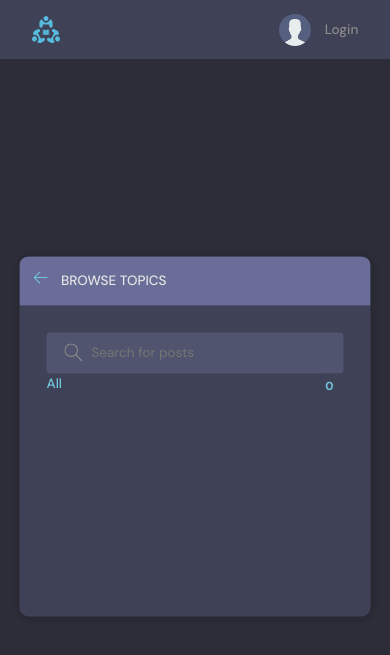
After one commit to AkramExp/chat-room, a Django app: page /topics-page/ in a window 390 px wide. The commit adds this page. Shown: the top 655 px of the page. Run offline with Django 4.2, Linux system fonts and the light colour scheme; data that the repository does not hold is empty.

Commit message:
Add mobile responsive topics page

```diff
--- a/base/templates/base/home.html
+++ b/base/templates/base/home.html
@@ -23,7 +23,7 @@
                     </label>
                 </form>
                 <div class="mobile-menuItems">
-                    <a class="btn btn--main btn--pill" href="#">Browse Topics</a>
+                    <a class="btn btn--main btn--pill" href="{% url 'topics-page' %}">Browse Topics</a>
                     <a class="btn btn--main btn--pill" href="#">Recent Activities</a>
                 </div>
             </div>
--- /dev/null
+++ b/base/templates/base/topics.html
@@ -0,0 +1,52 @@
+{% extends 'main.html' %}
+
+{% block content %}
+
+<main class="create-room layout">
+    <div class="container">
+        <div class="layout__box">
+            <div class="layout__boxHeader">
+                <div class="layout__boxTitle">
+                    <a href="{% url 'home' %}">
+                        <svg version="1.1" xmlns="http://www.w3.org/2000/svg" width="32" height="32"
+                             viewBox="0 0 32 32">
+                            <title>arrow-left</title>
+                            <path
+                                    d="M13.723 2.286l-13.723 13.714 13.719 13.714 1.616-1.611-10.96-10.96h27.625v-2.286h-27.625l10.965-10.965-1.616-1.607z"
+                            ></path>
+                        </svg>
+                    </a>
+                    <h3>Browse Topics</h3>
+                </div>
+            </div>
+
+            <div class="topics-page layout__body">
+                <form action="" method="GET" class="header__search">
+                    <label>
+                        <svg version="1.1" xmlns="http://www.w3.org/2000/svg" width="32" height="32"
+                             viewBox="0 0 32 32">
+                            <title>search</title>
+                            <path
+                                    d="M32 30.586l-10.845-10.845c1.771-2.092 2.845-4.791 2.845-7.741 0-6.617-5.383-12-12-12s-12 5.383-12 12c0 6.617 5.383 12 12 12 2.949 0 5.649-1.074 7.741-2.845l10.845 10.845 1.414-1.414zM12 22c-5.514 0-10-4.486-10-10s4.486-10 10-10c5.514 0 10 4.486 10 10s-4.486 10-10 10z"
+                            ></path>
+                        </svg>
+                        <input name="q" placeholder="Search for posts"/>
+                    </label>
+                </form>
+
+                <ul class="topics__list">
+                    <li>
+                        <a href="{% url 'home' %}" class="active">All <span>{{topics.count}}</span></a>
+                    </li>
+                    {% for topic in topics %}
+                    <li>
+                        <a href="{% url 'home' %}?q={{topic.name}}" class="active">{{topic.name}}<span>{{topic.room_set.all.count}}</span></a>
+                    </li>
+                    {% endfor %}
+                </ul>
+            </div>
+        </div>
+    </div>
+</main>
+
+{% endblock content %}
--- a/base/templates/base/topics_component.html
+++ b/base/templates/base/topics_component.html
@@ -12,7 +12,7 @@
                 </li>
                 {% endfor %}
             </ul>
-            <a class="btn btn--link" href="topics.html">
+            <a class="btn btn--link" href="{% url 'topics-page' %}">
                 More
                 <svg version="1.1" xmlns="http://www.w3.org/2000/svg" width="32" height="32" viewBox="0 0 32 32">
                     <title>chevron-down</title>
--- a/base/urls.py
+++ b/base/urls.py
@@ -12,5 +12,6 @@ urlpatterns = [
     path('delete-room/<str:pk>/', views.deleteRoom, name='delete-room'),
     path('delete-message/<str:pk>/', views.deleteMessage, name='delete-message'),
     path('user-profile/<str:pk>/', views.userProfile, name='user-profile'),
-    path('update-user/', views.updateUser, name='update-user')
+    path('update-user/', views.updateUser, name='update-user'),
+    path('topics-page/', views.topicsPage, name='topics-page'),
 ]
--- a/base/views.py
+++ b/base/views.py
@@ -65,7 +65,7 @@ def home(request):
                                 Q(name__icontains=q) |
                                 Q(description__icontains=q))
 
-    topics = Topic.objects.all()
+    topics = Topic.objects.all()[:5]
 
     room_count = rooms.count()
     room_messages = Message.objects.filter(Q(room__topic__name__icontains=q))
@@ -172,3 +172,10 @@ def updateUser(request):
             form.save()
             return redirect('user-profile', pk=user.id)
     return render(request, 'base/update_user.html', {'form': form})
+
+
+def topicsPage(request):
+    q = request.GET.get('q') if request.GET.get('q') != None else ''
+    topics = Topic.objects.filter(name__icontains=q)
+    context = {'topics': topics}
+    return render(request, 'base/topics.html', context)
```
